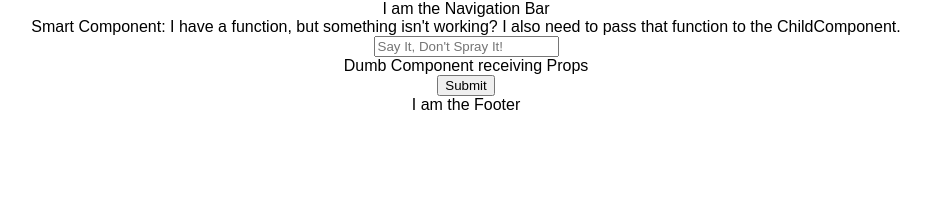
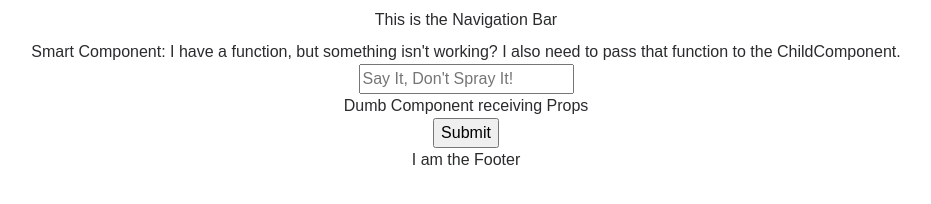
Before and after one commit to sanlouise/props-state, a React app: page / in a window 1280 px wide. Shown: the whole page, without its empty margins (174-1105 px from the left). Built offline with nearby package versions, Linux system fonts and the light colour scheme.

Commit message:
Add Bootstrap

```diff
--- a/public/index.html
+++ b/public/index.html
@@ -4,37 +4,19 @@
     <meta charset="utf-8">
     <meta name="viewport" content="width=device-width, initial-scale=1, shrink-to-fit=no">
     <meta name="theme-color" content="#000000">
-    <!--
-      manifest.json provides metadata used when your web app is added to the
-      homescreen on Android. See https://developers.google.com/web/fundamentals/engage-and-retain/web-app-manifest/
-    -->
+    <link rel="stylesheet" href="https://maxcdn.bootstrapcdn.com/bootstrap/4.0.0-alpha.6/css/bootstrap.min.css" integrity="sha384-rwoIResjU2yc3z8GV/NPeZWAv56rSmLldC3R/AZzGRnGxQQKnKkoFVhFQhNUwEyJ" crossorigin="anonymous">
     <link rel="manifest" href="%PUBLIC_URL%/manifest.json">
     <link rel="shortcut icon" href="%PUBLIC_URL%/favicon.ico">
-    <!--
-      Notice the use of %PUBLIC_URL% in the tags above.
-      It will be replaced with the URL of the `public` folder during the build.
-      Only files inside the `public` folder can be referenced from the HTML.
-
-      Unlike "/favicon.ico" or "favicon.ico", "%PUBLIC_URL%/favicon.ico" will
-      work correctly both with client-side routing and a non-root public URL.
-      Learn how to configure a non-root public URL by running `npm run build`.
-    -->
     <title>React App</title>
   </head>
   <body>
-    <noscript>
-      You need to enable JavaScript to run this app.
-    </noscript>
-    <div id="root"></div>
-    <!--
-      This HTML file is a template.
-      If you open it directly in the browser, you will see an empty page.
-
-      You can add webfonts, meta tags, or analytics to this file.
-      The build step will place the bundled scripts into the <body> tag.
-
-      To begin the development, run `npm start` or `yarn start`.
-      To create a production bundle, use `npm run build` or `yarn build`.
-    -->
+    <div id="wrap">
+      <div className="container">
+        <noscript>
+          You need to enable JavaScript to run this app.
+        </noscript>
+        <div id="root"></div>
+      </div>
+    </div>
   </body>
 </html>
--- a/src/components/App.js
+++ b/src/components/App.js
@@ -6,7 +6,7 @@ import ParentComponent from './ParentComponent';
 class App extends Component {
   render() {
     return (
-      <div className="App">
+      <div className="App container">
         <BaseLayout>
           <ParentComponent />
         </BaseLayout>
--- a/src/components/Footer.js
+++ b/src/components/Footer.js
@@ -1,9 +1,12 @@
 import React, { Component } from 'react';
+import '../styles/App.css';
 
 class Footer extends Component {
   render() {
     return (
-      <footer>I am the Footer</footer>
+      <div className="footer navbar-fixed-bottom">
+        I am the Footer
+      </div>
     );
   }
 }
--- a/src/components/Header.js
+++ b/src/components/Header.js
@@ -3,7 +3,13 @@ import React, { Component } from 'react';
 class Header extends Component {
   render() {
     return (
-      <nav>I am the Navigation Bar</nav>
+      <nav className="navbar navbar-default">
+        <div className="container-fluid">
+          <div className="navbar-header">
+            This is the Navigation Bar
+          </div>
+        </div>
+      </nav>
     );
   }
 }
--- a/src/index.css
+++ b/src/index.css
@@ -1,5 +1,19 @@
+html,
 body {
+  height: 100%;
   margin: 0;
   padding: 0;
   font-family: sans-serif;
+
 }
+#wrap {
+  min-height: 100%;
+  height: auto;
+  margin: 0 auto -60px;
+  padding: 0 0 60px;
+}
+
+#footer {
+  height: 60px;
+  background-color: #f5f5f5;
+}
```
Also changed, not shown: 1 other file.
